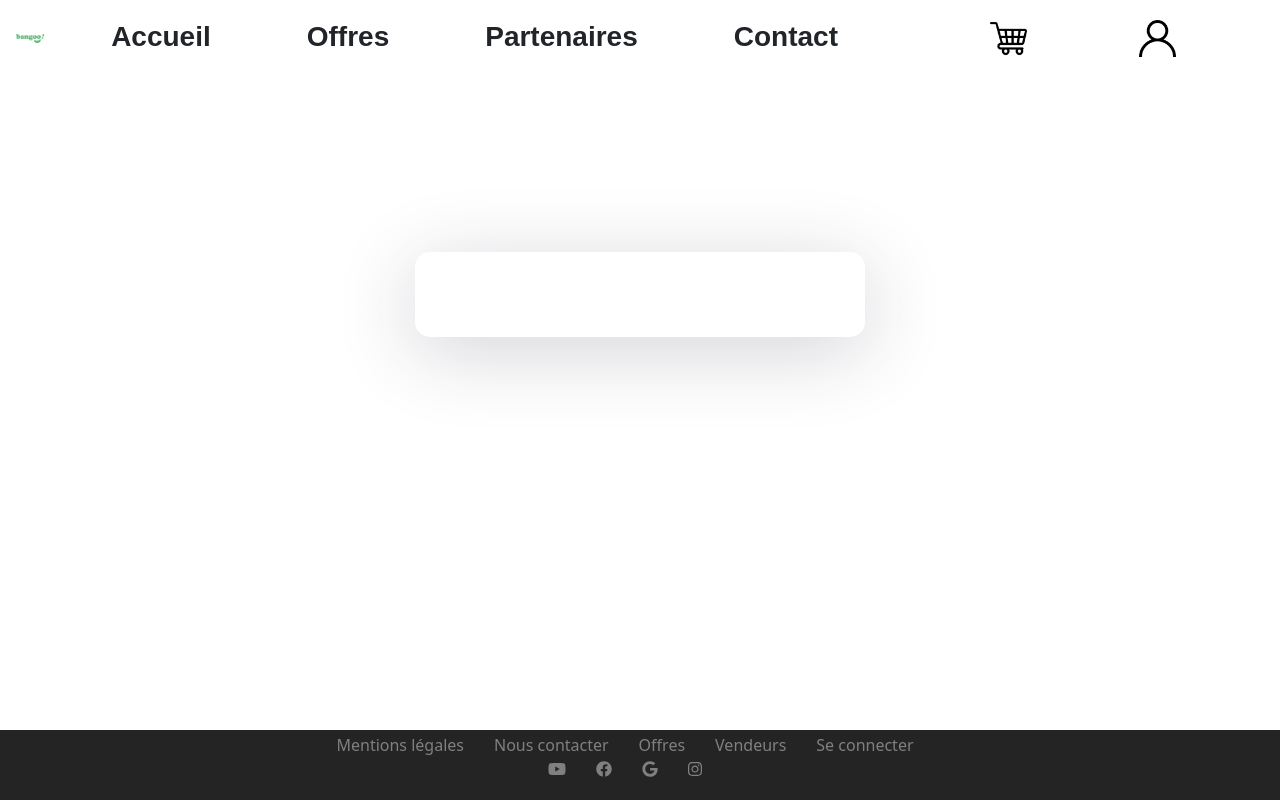
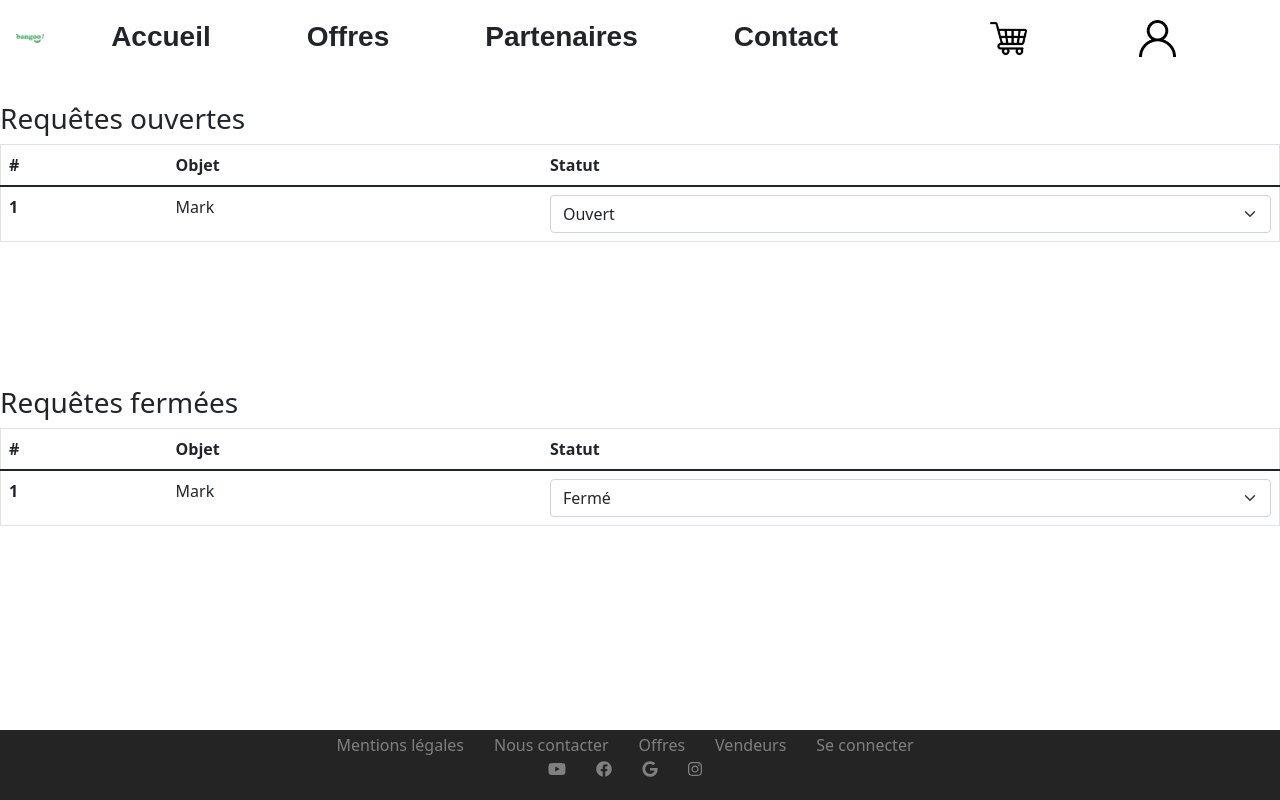
Before and after one commit to nightcoding-ai/projet-dintegration, a React (Create React App) app in the folder frontend/: page /ContactAdmin in a window 1280 px wide. Built offline with nearby package versions, Linux system fonts and the light colour scheme.

Commit message:
add non-finished front admin contact page

```diff
--- /dev/null
+++ b/frontend/src/Components/Contact/ContactAdmin.css
@@ -0,0 +1,19 @@
+#openTable {
+    padding-top: 8%;
+}
+
+#closeTable {
+    padding-top: 10%;
+}
+
+table {
+    border: solid lightgray 1px;
+}
+
+#openSelect {
+    color: green;
+}
+
+#closeSelect {
+    color: red;
+}
--- /dev/null
+++ b/frontend/src/Components/Contact/ContactAdmin.js
@@ -0,0 +1,66 @@
+import React, { Component } from 'react'
+import axios from 'axios';
+import './ContactAdmin.css';
+
+class ContactAdmin extends Component {
+    constructor(props) {
+        super(props);
+    }
+
+    render() {
+        return (
+            <div>
+                <div id="openTable">
+                    <h3>Requêtes ouvertes</h3>
+                    <table className="table 5p">
+                        <thead>
+                            <tr>
+                                <th scope="col">#</th>
+                                <th scope="col">Objet</th>
+                                <th scope="col">Statut</th>
+                            </tr>
+                        </thead>
+                        <tbody>
+                            <tr>
+                                <th scope="row">1</th>
+                                <td>Mark</td>
+                                <td id="statut">
+                                    <select class="form-select" aria-label="Default select example">
+                                        <option selected id="openSelect" value="open">Ouvert</option>
+                                        <option id="closeSelect" value="close">Fermé</option>
+                                    </select>
+                                </td>
+                            </tr>
+                        </tbody>
+                    </table>
+                </div>
+                <div id="closeTable">
+                <h3>Requêtes fermées</h3>
+                    <table className="table">
+                        <thead>
+                            <tr>
+                                <th scope="col">#</th>
+                                <th scope="col">Objet</th>
+                                <th scope="col">Statut</th>
+                            </tr>
+                        </thead>
+                        <tbody>
+                            <tr>
+                                <th scope="row">1</th>
+                                <td>Mark</td>
+                                <td id="statut">
+                                    <select class="form-select" aria-label="Default select example">
+                                        <option id="openSelect" value="open">Ouvert</option>
+                                        <option selected id="closeSelect" value="close">Fermé</option>
+                                    </select>
+                                </td>
+                            </tr>
+                        </tbody>
+                    </table>
+                </div>
+            </div>
+        )
+    }
+}
+
+export default ContactAdmin;
--- a/frontend/src/index.js
+++ b/frontend/src/index.js
@@ -17,6 +17,7 @@ import Product from './Components/Product/Product';
 import userContext from './Components/Context/userContext';
 import Default from './Components/Default/Default';
 import Contact from './Components/Contact/Contact';
+import ContactAdmin from './Components/Contact/ContactAdmin';
 
 ReactDOM.render(
   <React.StrictMode>
@@ -33,6 +34,7 @@ ReactDOM.render(
           <Route path="/Panier" component={Cart} />
           <Route path='/ListeCommerce' component={ListCommerce} />
           <Route path='/Produit' component={Product} />
+          <Route path='/ContactAdmin' component={ContactAdmin} />
           <div className="outer">
             <div className="inner">
               <Switch>
```
Also changed, not shown: frontend/src/Components/Contact/Contact.js (indentation only), 2 other files (tests, documents, lock files or other folders).
